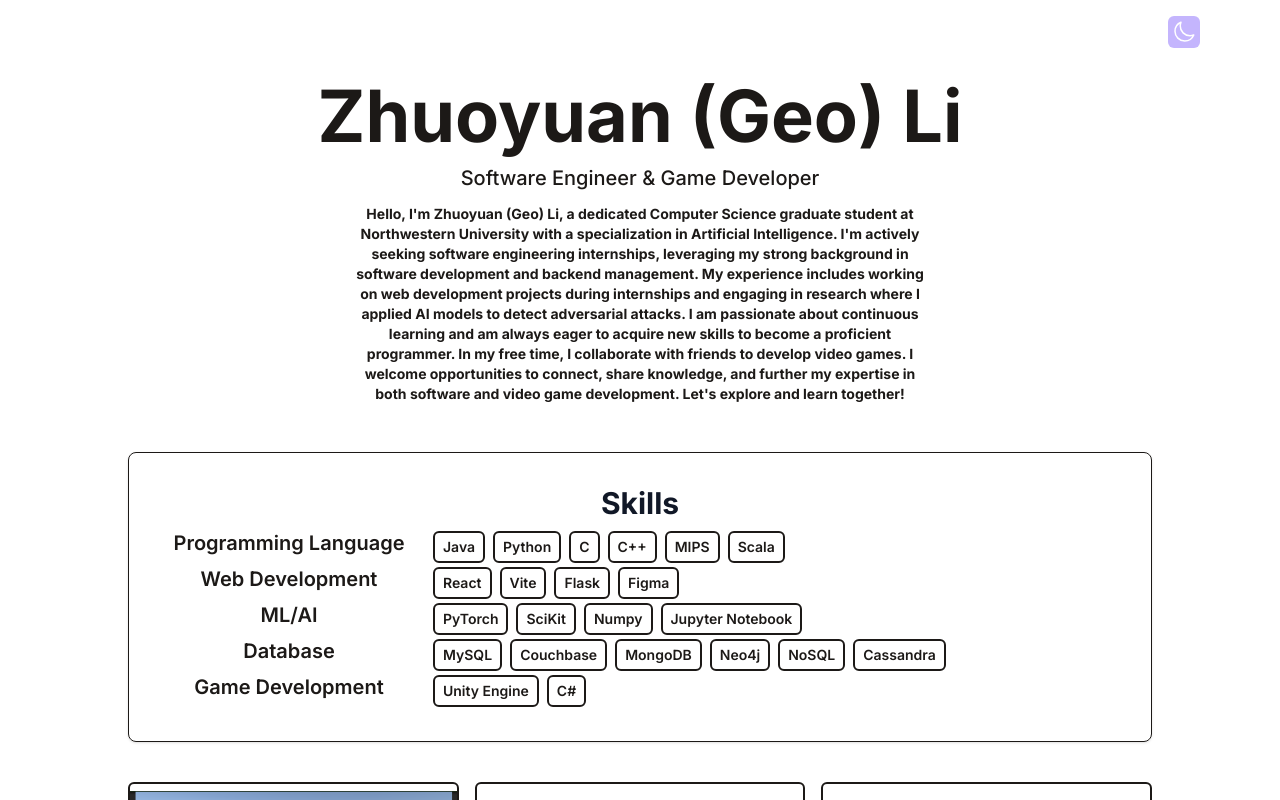
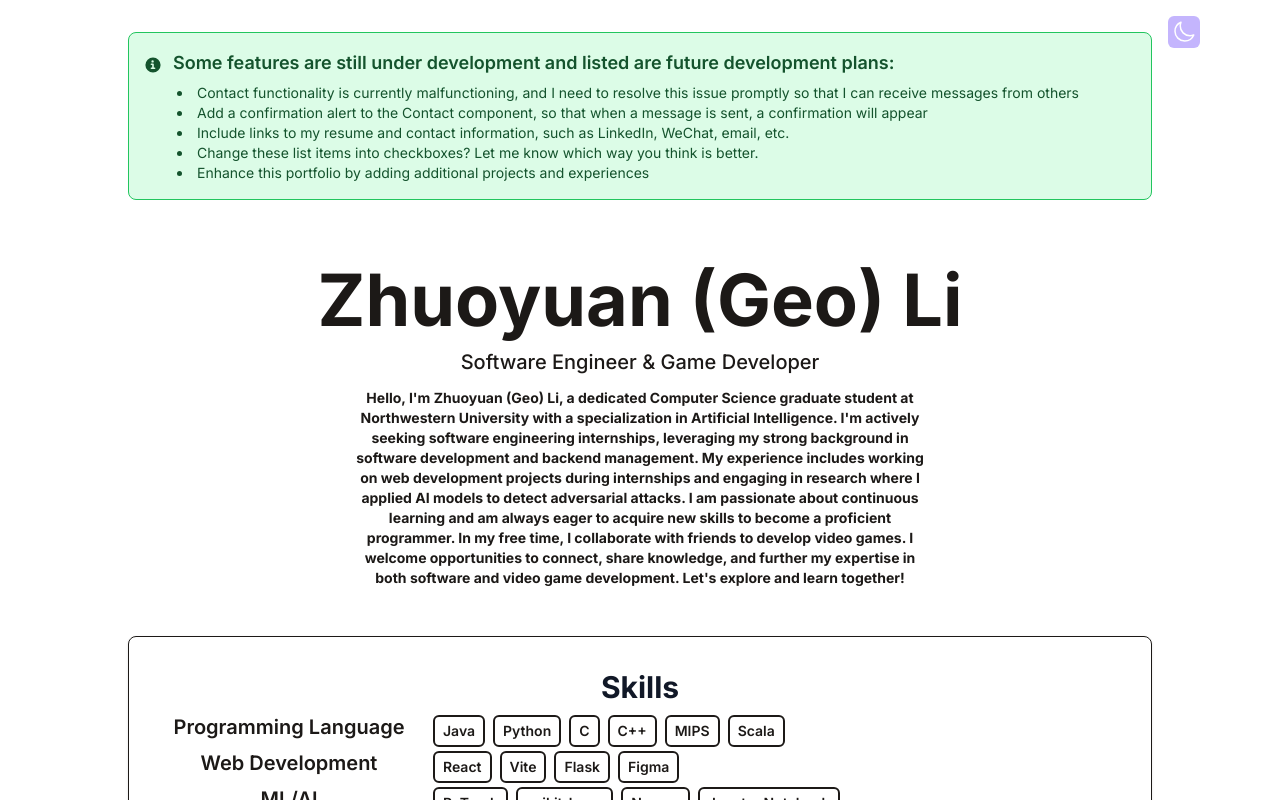
Before and after one commit to Geo-Li/Geo-Portfolio, a React (Vite) app: page / in a window 1280 px wide. Shown: the top 800 px of the page. Built offline with nearby package versions, Linux system fonts and the light colour scheme.

Commit message:
Added a banner component
Lists items that are broken and items that I plan to accomplish

```diff
--- a/src/App.jsx
+++ b/src/App.jsx
@@ -1,10 +1,12 @@
 import React, { useEffect, useState } from "react";
-import Contact from "./components/Contact";
+import Banner from "./components/Banner";
+import Intro from "./components/Intro";
 import Skill from "./components/Skill";
-import Footer from "./components/Footer";
-import Intro from "./components/Intro";
 import Portfolio from "./components/Portfolio";
 import Timeline from "./components/Timeline";
+import Contact from "./components/Contact";
+import Footer from "./components/Footer";
+
 
 function App() {
   // TODO: make dark mode switching based on the real time
@@ -82,6 +84,7 @@ function App() {
                     min-h-screen font-inter"
       >
         <div className="max-w-5xl w-11/12 mx-auto">
+          <Banner/>
           <Intro />
           <Skill />
           <Portfolio />
--- /dev/null
+++ b/src/components/Banner.jsx
@@ -0,0 +1,58 @@
+import React from "react";
+
+const Banner = () => {
+  return (
+    <div className="pt-8">
+      <div
+        className="flex items-center p-4 text-sm
+                   text-green-900 border rounded-lg
+                   border-green-500 bg-green-100
+                   dark:bg-gray-800 dark:text-green-400
+                   dark:border-green-800"
+        role="alert"
+      >
+        <span class="sr-only">Info</span>
+        <div>
+          <svg
+            className="flex-shrink-0 inline w-4 h-4 me-3"
+            aria-hidden="true"
+            xmlns="http://www.w3.org/2000/svg"
+            fill="currentColor"
+            viewBox="0 0 20 20"
+          >
+            <path d="M10 .5a9.5 9.5 0 1 0 9.5 9.5A9.51 9.51 0 0 0 10 .5ZM9.5 4a1.5 1.5 0 1 1 0 3 1.5 1.5 0 0 1 0-3ZM12 15H8a1 1 0 0 1 0-2h1v-3H8a1 1 0 0 1 0-2h2a1 1 0 0 1 1 1v4h1a1 1 0 0 1 0 2Z" />
+          </svg>
+          <span className="font-semibold text-lg">
+            Some features are still under development and listed are future
+            development plans:
+          </span>
+          <ul class="mt-1.5 list-disc list-inside pl-8">
+            <li>
+              Contact functionality is currently malfunctioning, and I need to
+              resolve this issue promptly so that I can receive messages from
+              others
+            </li>
+            <li>
+              Add a confirmation alert to the Contact component, so that when a
+              message is sent, a confirmation will appear
+            </li>
+            <li>
+              Include links to my resume and contact information, such as
+              LinkedIn, WeChat, email, etc.
+            </li>
+            <li>
+              Change these list items into checkboxes? Let me know which way you
+              think is better.
+            </li>
+            <li>
+              Enhance this portfolio by adding additional projects and
+              experiences
+            </li>
+          </ul>
+        </div>
+      </div>
+    </div>
+  );
+};
+
+export default Banner;
--- a/src/components/Intro.jsx
+++ b/src/components/Intro.jsx
@@ -4,7 +4,7 @@ const Intro = () => {
   return (
     <div
       className="flex items-center justify-center
-                    flex-col text-center pt-20 pb-6"
+                 flex-col text-center pt-16 pb-6"
     >
       <h1
         className="text-4xl md:text-7xl dark:text-white
--- a/src/data/skill.js
+++ b/src/data/skill.js
@@ -12,7 +12,7 @@ export default [
   {
     id: "data analysis",
     category: "ML/AI",
-    sets: ["PyTorch", "SciKit", "Numpy", "Jupyter Notebook"],
+    sets: ["PyTorch", "scikit-learn", "Numpy", "Jupyter Notebook"],
   },
   {
     id: "database",
```
